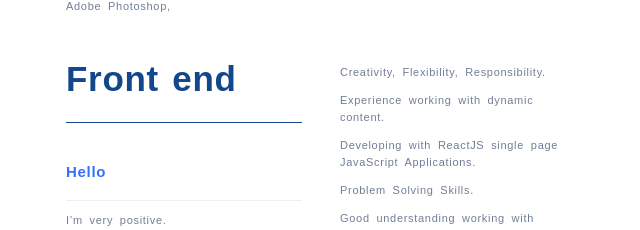
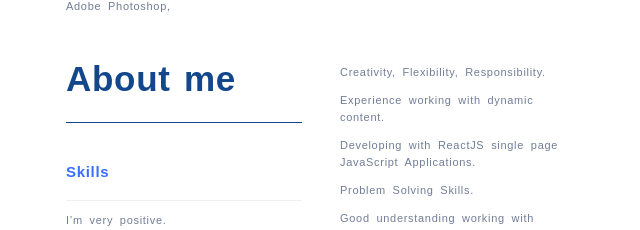
Before and after one commit to bacc0/trayanovCV, a Next.js app: page / in a window 1280 px wide. Shown: the part 1197-1427 px from the top of the page, without its empty margins (319-959 px from the left). Built offline with nearby package versions, Linux system fonts and the light colour scheme.

Commit message:
About me text

```diff
--- a/_components/HomePage.js
+++ b/_components/HomePage.js
@@ -360,7 +360,7 @@ export default function HomePage({ W_screenSize }) {
 
                                         >
                                              <h3 style={{ color: backgroundColor, fontSize: 35 }}>
-                                                  Front end
+                                                  About me
                                              </h3>
                                              <hr style={{ backgroundColor: hrColorMain }} />
                                         </motion.div>
@@ -373,7 +373,7 @@ export default function HomePage({ W_screenSize }) {
                                    <div className='content-left'
                                         style={{ marginTop: min_width_600px ? 0 : 16 }}>
                                         <h3 style={{ color: thirdLettersColor }}>
-                                             Hello
+                                        Skills
                                         </h3>
                                         <hr style={{ backgroundColor: hrColor }} />
 
--- a/_components/Title.js
+++ b/_components/Title.js
@@ -292,7 +292,7 @@ export default ({ logo_W_H, primeLettersColor, secLettersColor, thirdLogoColor,
 
                          <motion.path
                               initial={{ opacity: 1, y: 0, scale: 1, x: 0, y: 0 }}
-                              animate={{ opacity: 0, y: 0 , scale: 0, x: 25, y: 15 }}
+                              animate={{ opacity: 0, y: 0 , scale: 0, x: 25, y: 10 }}
                               transition={{ delay: 0.45, duration: 0.5 }}
 
                               d="M175.383,78.782 L175.383,47.605 L199.548,47.605 L199.548,50.116 L178.814,50.116 L178.814,61.375 L197.53,61.375 L197.53,63.886 L178.814,63.886 L178.814,76.271 L200.052,76.271 L200.052,78.782 z"
```
